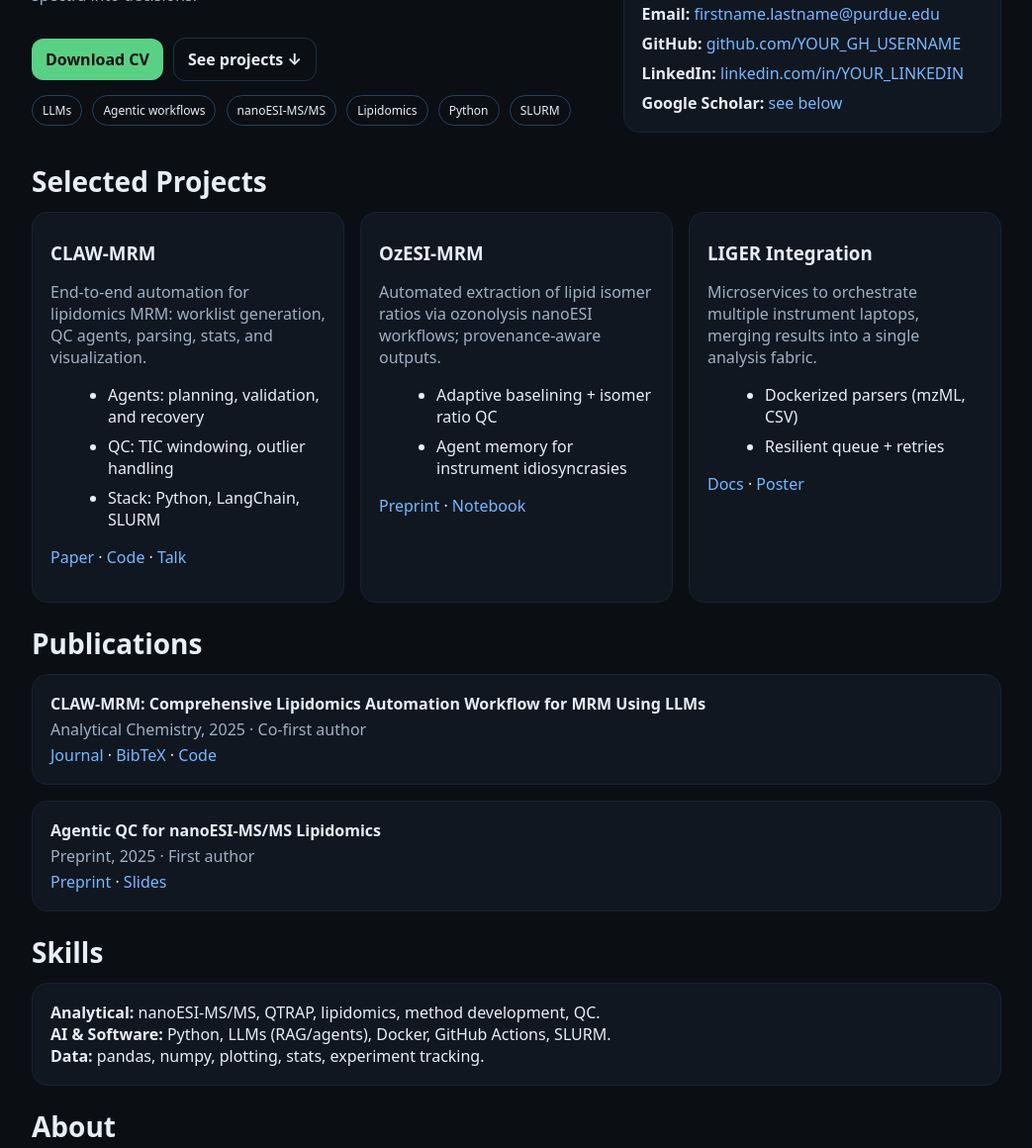
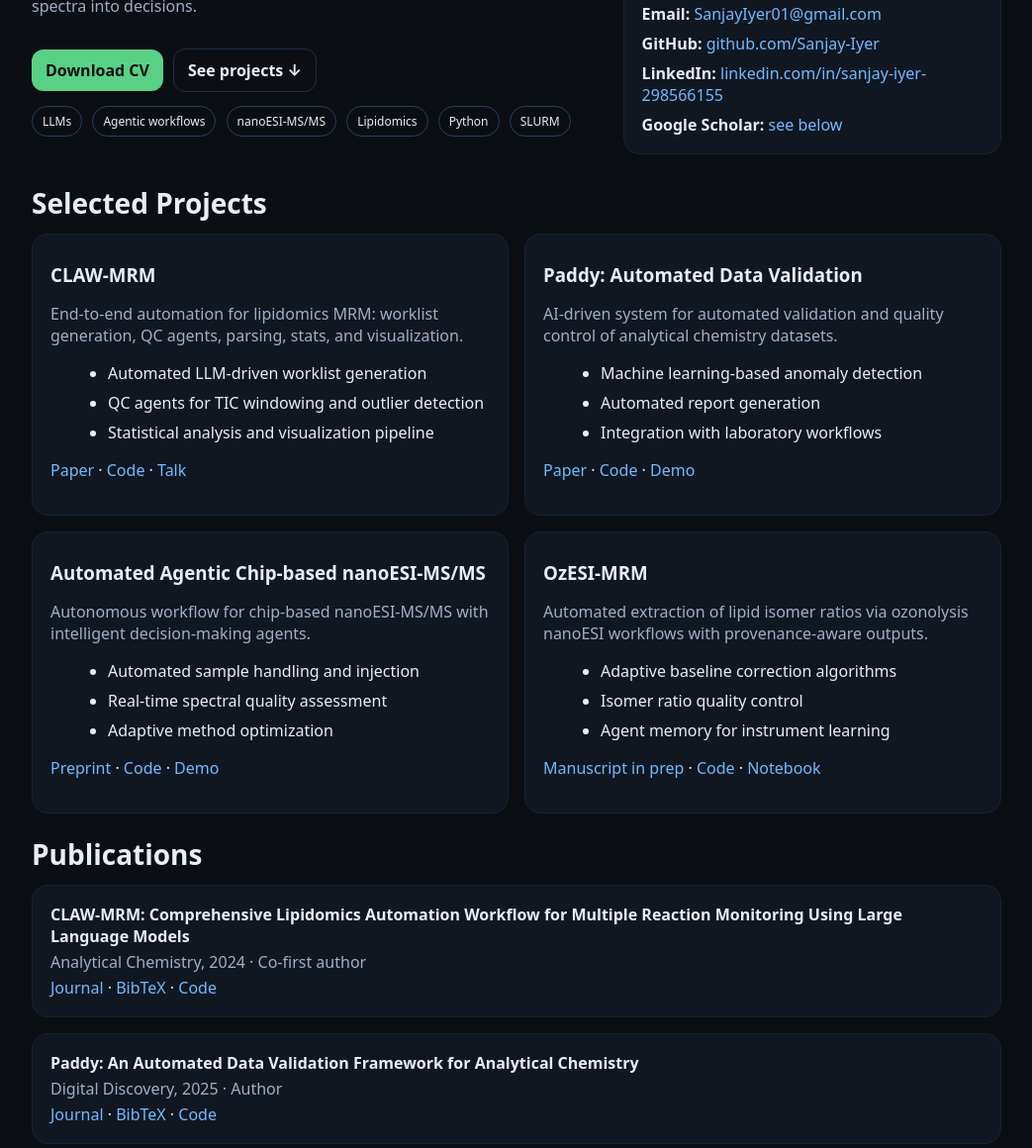
Before and after one commit to Sanjay-Iyer/Sanjay-Iyer.github.io, a plain HTML site: page index.html in a window 1280 px wide. Shown: the part 299-1459 px from the top of the page at 99% size, without its empty margins (118-1161 px from the left). Drawn offline with Linux system fonts and the light colour scheme.

Commit message:
first test

```diff
--- a/index.html
+++ b/index.html
@@ -71,9 +71,9 @@
         <h3>Currently</h3>
         <p class="muted">Finishing Ph.D. at Purdue (Chopra Lab). Co‑first author on CLAW‑MRM (Analytical Chemistry). Exploring industry roles in 2026 (analytical, computational, or AI‑enabled R&D).</p>
         <div style="display:grid; gap:8px; margin-top:8px">
-          <div><strong>Email:</strong> <a href="mailto:firstname.lastname@purdue.edu">firstname.lastname@purdue.edu</a></div>
-          <div><strong>GitHub:</strong> <a href="https://github.com/YOUR_GH_USERNAME" target="_blank" rel="noopener">github.com/YOUR_GH_USERNAME</a></div>
-          <div><strong>LinkedIn:</strong> <a href="https://www.linkedin.com/in/sanjay-iyer-298566155/" target="_blank" rel="noopener">linkedin.com/in/YOUR_LINKEDIN</a></div>
+          <div><strong>Email:</strong> <a href="mailto:SanjayIyer01@gmail.com">SanjayIyer01@gmail.com</a></div>
+          <div><strong>GitHub:</strong> <a href="https://github.com/Sanjay-Iyer" target="_blank" rel="noopener">github.com/Sanjay-Iyer</a></div>
+          <div><strong>LinkedIn:</strong> <a href="https://www.linkedin.com/in/sanjay-iyer-298566155/" target="_blank" rel="noopener">linkedin.com/in/sanjay-iyer-298566155</a></div>
           <div><strong>Google Scholar:</strong> <a href="#publications">see below</a></div>
         </div>
       </div>
@@ -81,34 +81,49 @@
 
     <section id="projects">
       <h2>Selected Projects</h2>
-      <div class="grid cols-3">
+      <div class="grid cols-2">
         <div class="card">
           <h3>CLAW‑MRM</h3>
           <p class="muted">End‑to‑end automation for lipidomics MRM: worklist generation, QC agents, parsing, stats, and visualization.</p>
           <ul class="list">
-            <li>Agents: planning, validation, and recovery</li>
-            <li>QC: TIC windowing, outlier handling</li>
-            <li>Stack: Python, LangChain, SLURM</li>
+            <li>Automated LLM‑driven worklist generation</li>
+            <li>QC agents for TIC windowing and outlier detection</li>
+            <li>Statistical analysis and visualization pipeline</li>
           </ul>
-          <p><a href="#">Paper</a> · <a href="#">Code</a> · <a href="#">Talk</a></p>
+          <p><a href="https://pubs.acs.org/doi/full/10.1021/acs.analchem.4c05039" target="_blank" rel="noopener">Paper</a> · <a href="#">Code</a> · <a href="#">Talk</a></p>
         </div>
+
+        <div class="card">
+          <h3>Paddy: Automated Data Validation</h3>
+          <p class="muted">AI‑driven system for automated validation and quality control of analytical chemistry datasets.</p>
+          <ul class="list">
+            <li>Machine learning‑based anomaly detection</li>
+            <li>Automated report generation</li>
+            <li>Integration with laboratory workflows</li>
+          </ul>
+          <p><a href="https://pubs.rsc.org/en/content/articlelanding/2025/dd/d4dd00226a" target="_blank" rel="noopener">Paper</a> · <a href="#">Code</a> · <a href="#">Demo</a></p>
+        </div>
+
+        <div class="card">
+          <h3>Automated Agentic Chip-based nanoESI-MS/MS</h3>
+          <p class="muted">Autonomous workflow for chip‑based nanoESI‑MS/MS with intelligent decision‑making agents.</p>
+          <ul class="list">
+            <li>Automated sample handling and injection</li>
+            <li>Real‑time spectral quality assessment</li>
+            <li>Adaptive method optimization</li>
+          </ul>
+          <p><a href="#">Preprint</a> · <a href="#">Code</a> · <a href="#">Demo</a></p>
+        </div>
+
         <div class="card">
           <h3>OzESI‑MRM</h3>
-          <p class="muted">Automated extraction of lipid isomer ratios via ozonolysis nanoESI workflows; provenance‑aware outputs.</p>
+          <p class="muted">Automated extraction of lipid isomer ratios via ozonolysis nanoESI workflows with provenance‑aware outputs.</p>
           <ul class="list">
-            <li>Adaptive baselining + isomer ratio QC</li>
-            <li>Agent memory for instrument idiosyncrasies</li>
+            <li>Adaptive baseline correction algorithms</li>
+            <li>Isomer ratio quality control</li>
+            <li>Agent memory for instrument learning</li>
           </ul>
-          <p><a href="#">Preprint</a> · <a href="#">Notebook</a></p>
-        </div>
-        <div class="card">
-          <h3>LIGER Integration</h3>
-          <p class="muted">Microservices to orchestrate multiple instrument laptops, merging results into a single analysis fabric.</p>
-          <ul class="list">
-            <li>Dockerized parsers (mzML, CSV)</li>
-            <li>Resilient queue + retries</li>
-          </ul>
-          <p><a href="#">Docs</a> · <a href="#">Poster</a></p>
+          <p><a href="#">Manuscript in prep</a> · <a href="#">Code</a> · <a href="#">Notebook</a></p>
         </div>
       </div>
     </section>
@@ -117,14 +132,14 @@
       <h2>Publications</h2>
       <div class="grid">
         <div class="card pub">
-          <div class="title">CLAW‑MRM: Comprehensive Lipidomics Automation Workflow for MRM Using LLMs</div>
-          <div class="muted">Analytical Chemistry, 2025 · Co‑first author</div>
-          <div><a href="#">Journal</a> · <a href="#">BibTeX</a> · <a href="#">Code</a></div>
+          <div class="title">CLAW‑MRM: Comprehensive Lipidomics Automation Workflow for Multiple Reaction Monitoring Using Large Language Models</div>
+          <div class="muted">Analytical Chemistry, 2024 · Co‑first author</div>
+          <div><a href="https://pubs.acs.org/doi/full/10.1021/acs.analchem.4c05039" target="_blank" rel="noopener">Journal</a> · <a href="#">BibTeX</a> · <a href="#">Code</a></div>
         </div>
         <div class="card pub">
-          <div class="title">Agentic QC for nanoESI‑MS/MS Lipidomics</div>
-          <div class="muted">Preprint, 2025 · First author</div>
-          <div><a href="#">Preprint</a> · <a href="#">Slides</a></div>
+          <div class="title">Paddy: An Automated Data Validation Framework for Analytical Chemistry</div>
+          <div class="muted">Digital Discovery, 2025 · Author</div>
+          <div><a href="https://pubs.rsc.org/en/content/articlelanding/2025/dd/d4dd00226a" target="_blank" rel="noopener">Journal</a> · <a href="#">BibTeX</a> · <a href="#">Code</a></div>
         </div>
       </div>
     </section>
@@ -141,14 +156,14 @@
     <section id="about">
       <h2>About</h2>
       <div class="card">
-        <p>My research focuses on making mass spectrometry workflows accessible through automation and AI agents. I’ve built systems that convert raw spectra into reproducible, publication‑ready results while capturing institutional knowledge in agent memory.</p>
+        <p>My research focuses on making mass spectrometry workflows accessible through automation and AI agents. I've built systems that convert raw spectra into reproducible, publication‑ready results while capturing institutional knowledge in agent memory.</p>
       </div>
     </section>
 
     <section id="contact">
       <h2>Contact</h2>
       <div class="card">
-        <p>Best way to reach me: <a href="mailto:sanjayiyer01@gmail.com">firstname.lastname@purdue.edu</a>. For consulting or collaborations, include a brief summary and timeline.</p>
+        <p>Best way to reach me: <a href="mailto:SanjayIyer01@gmail.com">SanjayIyer01@gmail.com</a>. For consulting or collaborations, include a brief summary and timeline.</p>
       </div>
     </section>
 
```
